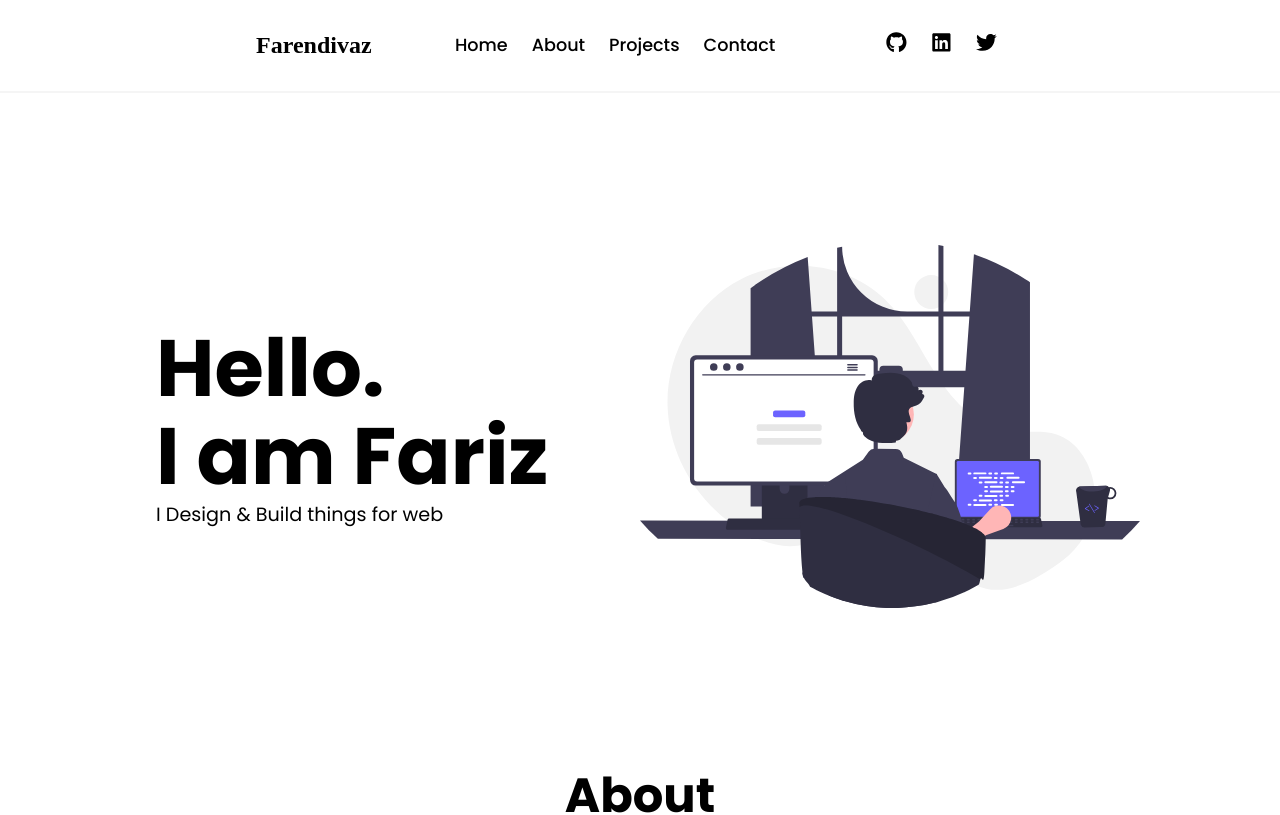
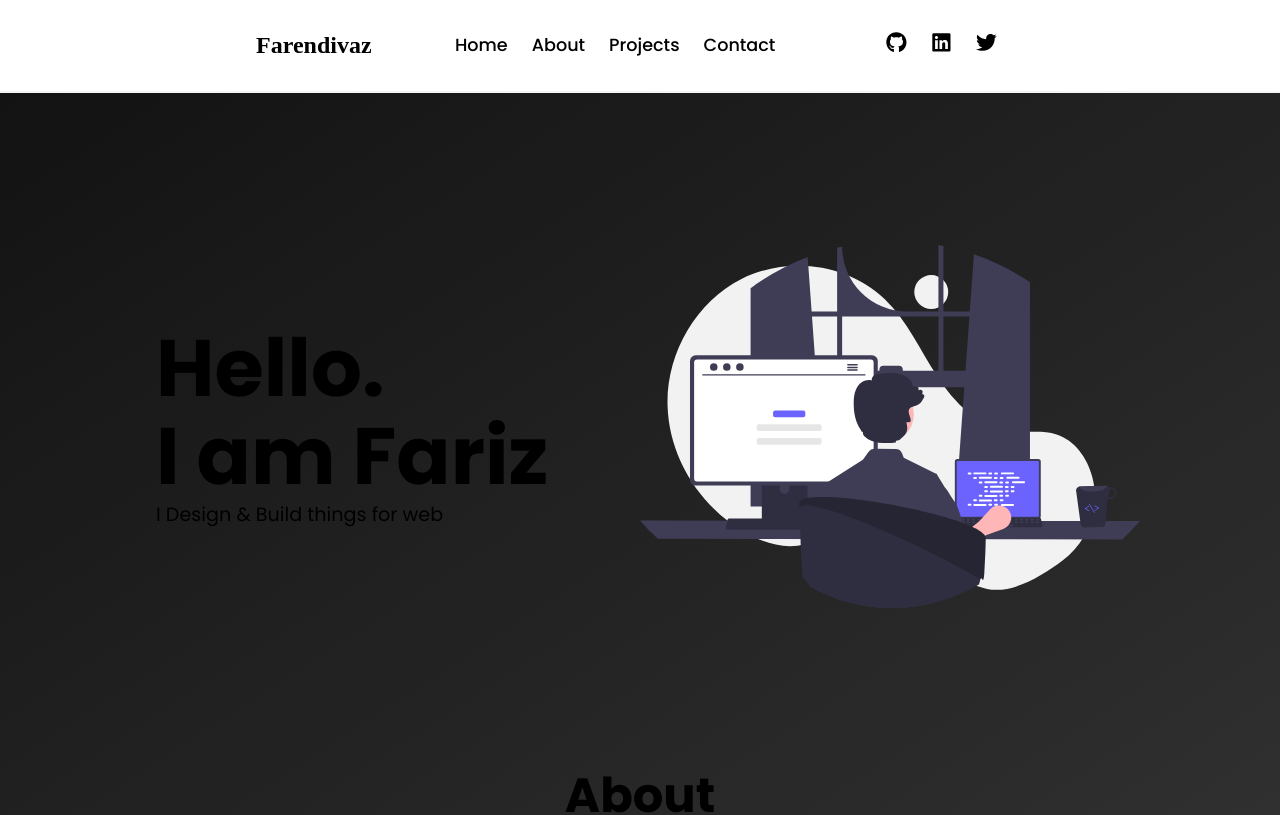
Before and after one commit to farendivaz/farendivaz.live, a React (Create React App) app: page / in a window 1280 px wide. Shown: the top 815 px of the page. Built offline with nearby package versions, Linux system fonts and the light colour scheme; a web font is replaced by a local one.

Commit message:
first commit in new branch

```diff
--- a/src/index.css
+++ b/src/index.css
@@ -7,6 +7,8 @@ body {
   margin: auto;
   box-sizing: border-box;
   font-family: "Poppins", sans-serif;
+  background-color: #111;
+  background-image: linear-gradient(147deg, #111 0%, #434343 74%);
   -webkit-font-smoothing: antialiased;
   -moz-osx-font-smoothing: grayscale;
 }
```
Also changed, not shown: src/images/elly.png (deleted), 1 other file (tests, documents, lock files or other folders).
